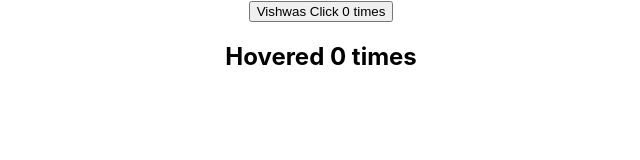
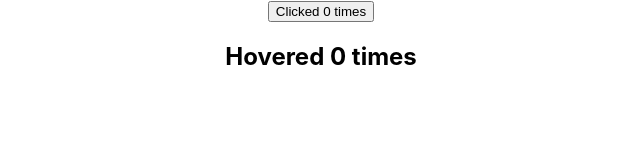
Before and after one commit to Filipe-vilela-felix/tutorial-react, a React (Create React App) app in the folder hello-world/: page / in a window 1280 px wide. Shown: the top 160 px of the page, without its empty margins (319-959 px from the left). Built offline with nearby package versions, Linux system fonts and the light colour scheme.

Commit message:
render props (part 1)

```diff
--- a/hello-world/src/App.js
+++ b/hello-world/src/App.js
@@ -1,13 +1,13 @@
 import logo from './logo.svg';
 import './App.css';
-import ClickCounter from './components/ClickCounter';
-import HoverCounter from './components/HoverCounter';
+import ClickCounterTwo from './components/ClickCounterTwo';
+import HoverCounterTwo from './components/HoverFocusTwo';
 
 function App() {
   return (
     <div className="App">
-      <ClickCounter name="Vishwas" />
-      <HoverCounter />
+      <ClickCounterTwo />
+      <HoverCounterTwo />
     </div>
   );
 }
--- /dev/null
+++ b/hello-world/src/components/ClickCounterTwo.js
@@ -0,0 +1,23 @@
+import React, { Component } from 'react'
+
+class ClickCounterTwo extends Component {
+    constructor() {
+        super()
+        this.state = {
+            count: 0
+        }
+    }
+
+    incrementCount = () => {
+        this.setState( prevState => {
+            return { count: prevState.count + 1 }
+        })
+    }
+
+    render() {
+        const { count } = this.state
+        return <button onClick={this.incrementCount}>Clicked {count} times</button>
+    }
+}
+
+export default ClickCounterTwo
--- /dev/null
+++ b/hello-world/src/components/HoverFocusTwo.js
@@ -0,0 +1,25 @@
+import { Component } from 'react';
+
+class HoverCounterTwo extends Component {
+    constructor() {
+        super()
+        this.state = {
+            count: 0
+        }
+    }
+
+    incrementCount = () => {
+        this.setState( prevState => {
+            return { count: prevState.count + 1 }
+        })
+    }
+
+    render() {
+        const { count } = this.state
+        return (
+           <h2 onMouseOver={this.incrementCount}>Hovered {count} times</h2>
+        )
+    }
+}
+
+export default HoverCounterTwo
```
Also changed, not shown: 1 other file (tests, documents, lock files or other folders).
